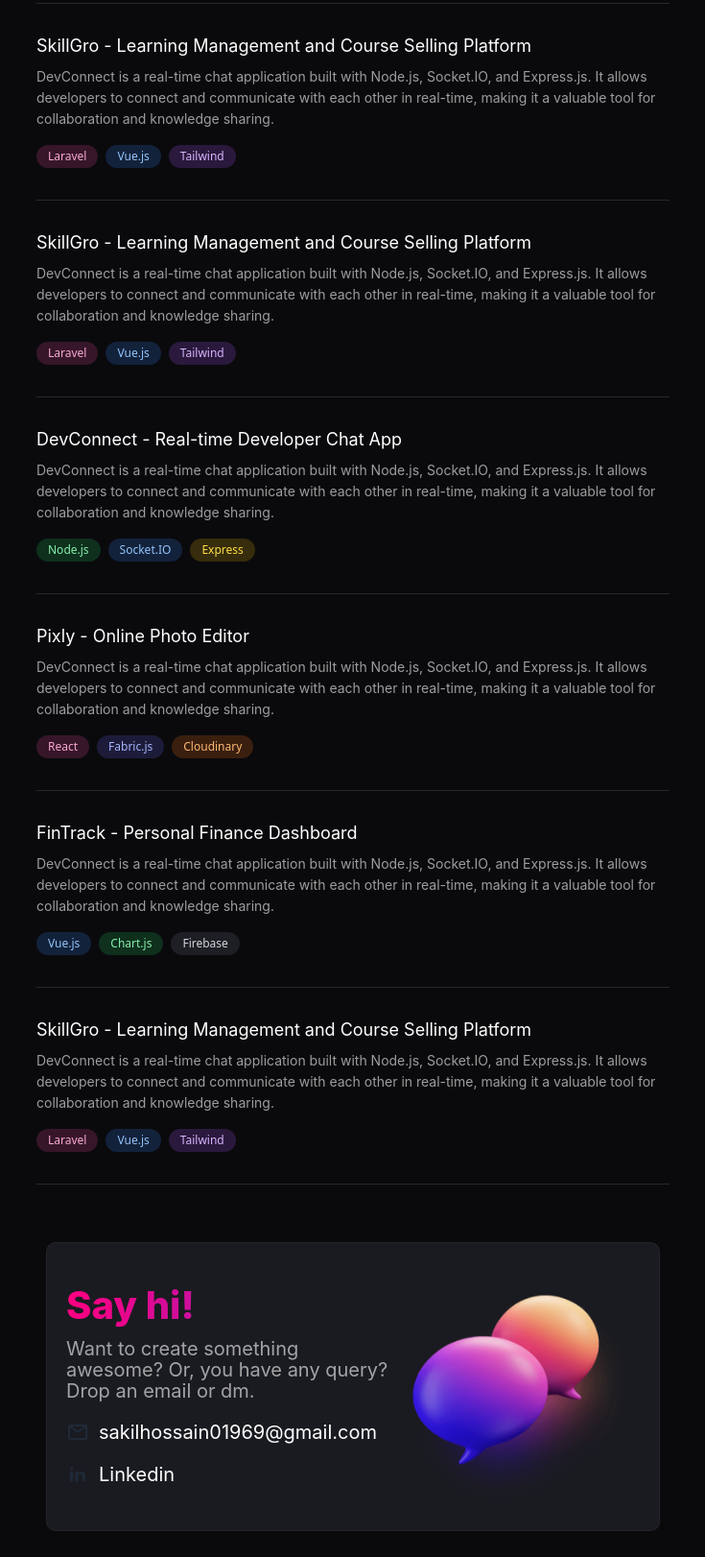
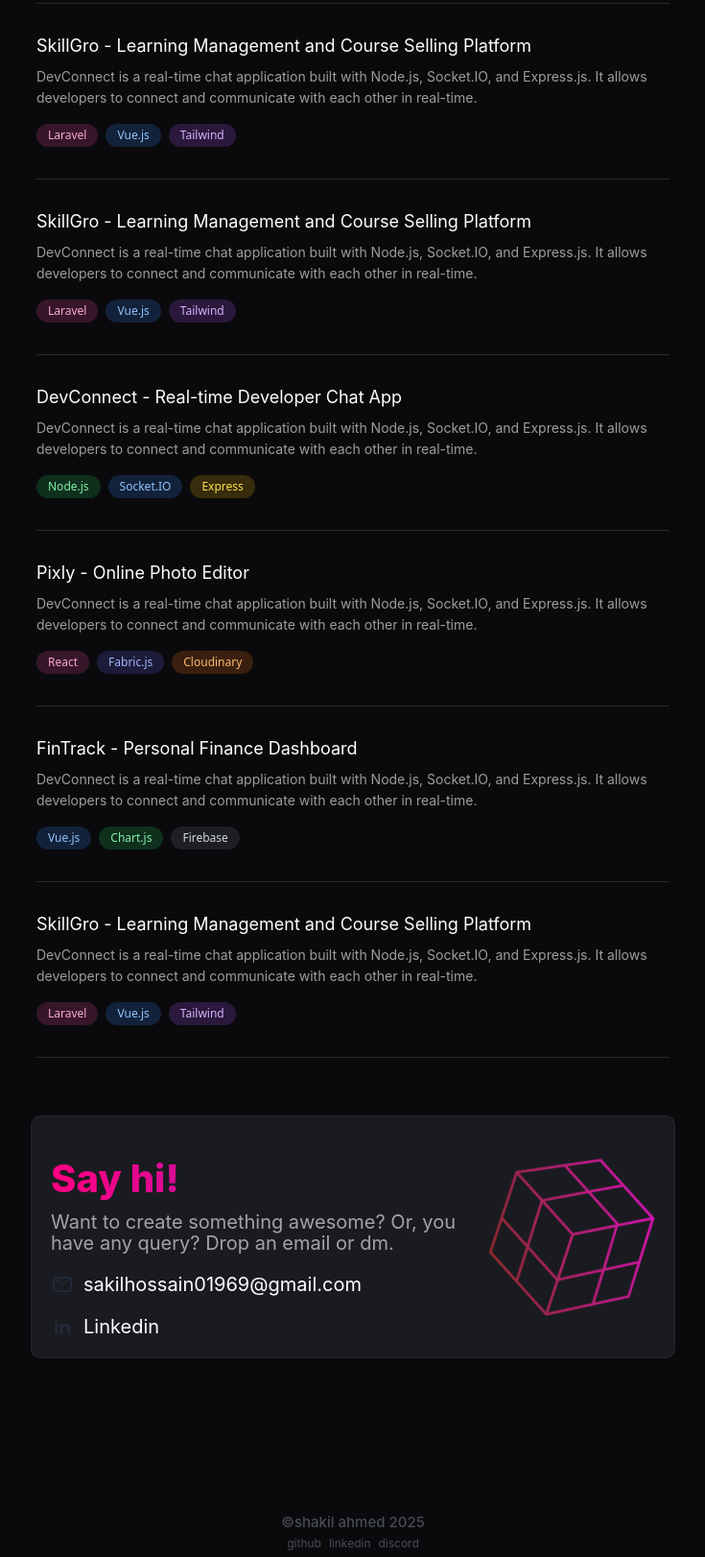
Before and after one commit to shakilahmed0369/dev-folio, a website built with Vite: page index.html in a window 1280 px wide. Shown: the part 827-2449 px from the top of the page at 96% size, without its empty margins (272-1007 px from the left). Built offline with nearby package versions, Linux system fonts and the light colour scheme.

Commit message:
fix: redesigned contact section

```diff
--- a/index.html
+++ b/index.html
@@ -146,7 +146,7 @@
 
         <h3 class="project-title group-hover:text-pink-400 transition-colors">SkillGro - Learning Management and Course
           Selling Platform</h3>
-          <p class="project-description mb-4">DevConnect is a real-time chat application built with Node.js, Socket.IO, and Express.js. It allows developers to connect and communicate with each other in real-time, making it a valuable tool for collaboration and knowledge sharing.</p>
+          <p class="project-description mb-4">DevConnect is a real-time chat application built with Node.js, Socket.IO, and Express.js. It allows developers to connect and communicate with each other in real-time.</p>
         <div class="flex flex-wrap gap-2">
           <span class="px-3 py-1 text-xs font-medium rounded-full bg-pink-500/20 text-pink-300">Laravel</span>
           <span class="px-3 py-1 text-xs font-medium rounded-full bg-blue-500/20 text-blue-300">Vue.js</span>
@@ -158,7 +158,7 @@
         class="project-card group relative overflow-hidden project-card-bottom-border hover:border-pink-500/20 transition-all duration-300"
         data-image="./project-images/project1.png">
         <h3 class="project-title group-hover:text-pink-400 transition-colors">SkillGro - Learning Management and Course Selling Platform</h3>
-        <p class="project-description mb-4">DevConnect is a real-time chat application built with Node.js, Socket.IO, and Express.js. It allows developers to connect and communicate with each other in real-time, making it a valuable tool for collaboration and knowledge sharing.</p>
+        <p class="project-description mb-4">DevConnect is a real-time chat application built with Node.js, Socket.IO, and Express.js. It allows developers to connect and communicate with each other in real-time.</p>
 
         <div class="flex flex-wrap gap-2">
           <span class="px-3 py-1 text-xs font-medium rounded-full bg-pink-500/20 text-pink-300">Laravel</span>
@@ -171,7 +171,7 @@
         class="project-card group relative overflow-hidden project-card-bottom-border hover:border-pink-500/20 transition-all duration-300"
         data-image="./project-images/project1.png">
         <h3 class="project-title group-hover:text-pink-400 transition-colors">DevConnect - Real-time Developer Chat App</h3>
-        <p class="project-description mb-4">DevConnect is a real-time chat application built with Node.js, Socket.IO, and Express.js. It allows developers to connect and communicate with each other in real-time, making it a valuable tool for collaboration and knowledge sharing.</p>
+        <p class="project-description mb-4">DevConnect is a real-time chat application built with Node.js, Socket.IO, and Express.js. It allows developers to connect and communicate with each other in real-time.</p>
         <div class="flex flex-wrap gap-2">
           <span class="px-3 py-1 text-xs font-medium rounded-full bg-green-500/20 text-green-300">Node.js</span>
           <span class="px-3 py-1 text-xs font-medium rounded-full bg-blue-500/20 text-blue-300">Socket.IO</span>
@@ -183,7 +183,7 @@
         class="project-card group relative overflow-hidden project-card-bottom-border hover:border-pink-500/20 transition-all duration-300"
         data-image="./project-images/project1.png">
         <h3 class="project-title group-hover:text-pink-400 transition-colors">Pixly - Online Photo Editor</h3>
-        <p class="project-description mb-4">DevConnect is a real-time chat application built with Node.js, Socket.IO, and Express.js. It allows developers to connect and communicate with each other in real-time, making it a valuable tool for collaboration and knowledge sharing.</p>
+        <p class="project-description mb-4">DevConnect is a real-time chat application built with Node.js, Socket.IO, and Express.js. It allows developers to connect and communicate with each other in real-time.</p>
 
         <div class="flex flex-wrap gap-2">
           <span class="px-3 py-1 text-xs font-medium rounded-full bg-pink-500/20 text-pink-300">React</span>
@@ -196,7 +196,7 @@
         class="project-card group relative overflow-hidden project-card-bottom-border hover:border-pink-500/20 transition-all duration-300"
         data-image="./project-images/project1.png">
         <h3 class="project-title group-hover:text-pink-400 transition-colors">FinTrack - Personal Finance Dashboard</h3>
-        <p class="project-description mb-4">DevConnect is a real-time chat application built with Node.js, Socket.IO, and Express.js. It allows developers to connect and communicate with each other in real-time, making it a valuable tool for collaboration and knowledge sharing.</p>
+        <p class="project-description mb-4">DevConnect is a real-time chat application built with Node.js, Socket.IO, and Express.js. It allows developers to connect and communicate with each other in real-time.</p>
 
         <div class="flex flex-wrap gap-2">
           <span class="px-3 py-1 text-xs font-medium rounded-full bg-blue-500/20 text-blue-300">Vue.js</span>
@@ -210,7 +210,7 @@
         data-image="./project-images/project1.png">
         <h3 class="project-title group-hover:text-pink-400 transition-colors">SkillGro - Learning Management and Course
           Selling Platform</h3>
-        <p class="project-description mb-4">DevConnect is a real-time chat application built with Node.js, Socket.IO, and Express.js. It allows developers to connect and communicate with each other in real-time, making it a valuable tool for collaboration and knowledge sharing.</p>
+        <p class="project-description mb-4">DevConnect is a real-time chat application built with Node.js, Socket.IO, and Express.js. It allows developers to connect and communicate with each other in real-time.</p>
 
         <div class="flex flex-wrap gap-2">
           <span class="px-3 py-1 text-xs font-medium rounded-full bg-pink-500/20 text-pink-300">Laravel</span>
@@ -223,7 +223,7 @@
   </div>
   </section>
   <section>
-    <div class="contact-container max-w-2xl mx-auto px-4">
+    <div class="contact-container max-w-2xl mx-auto">
       <div class="contact">
         <div class="contact-wrapper">
           <div class="contact-info">
@@ -257,7 +257,7 @@
             </div>
           </div>
           <div class="contact-image">
-            <img src="./contact.png" alt="Contact Image" class="w-full h-auto" />
+            <img src="./contact.svg" alt="Contact Image" class="w-full h-auto" />
           </div>
         </div>
       </div>
--- a/src/style.css
+++ b/src/style.css
@@ -347,6 +347,15 @@
   align-items: left;
   justify-content: center;
   text-align: left;
+}
+
+.contact-image img {
+  width: 300px;
+}
+
+.contact-image {
+  display: flex;
+  rotate: 108deg;
 }
 
 .contact-info {
```
Also changed, not shown: public/contact.svg (added).
